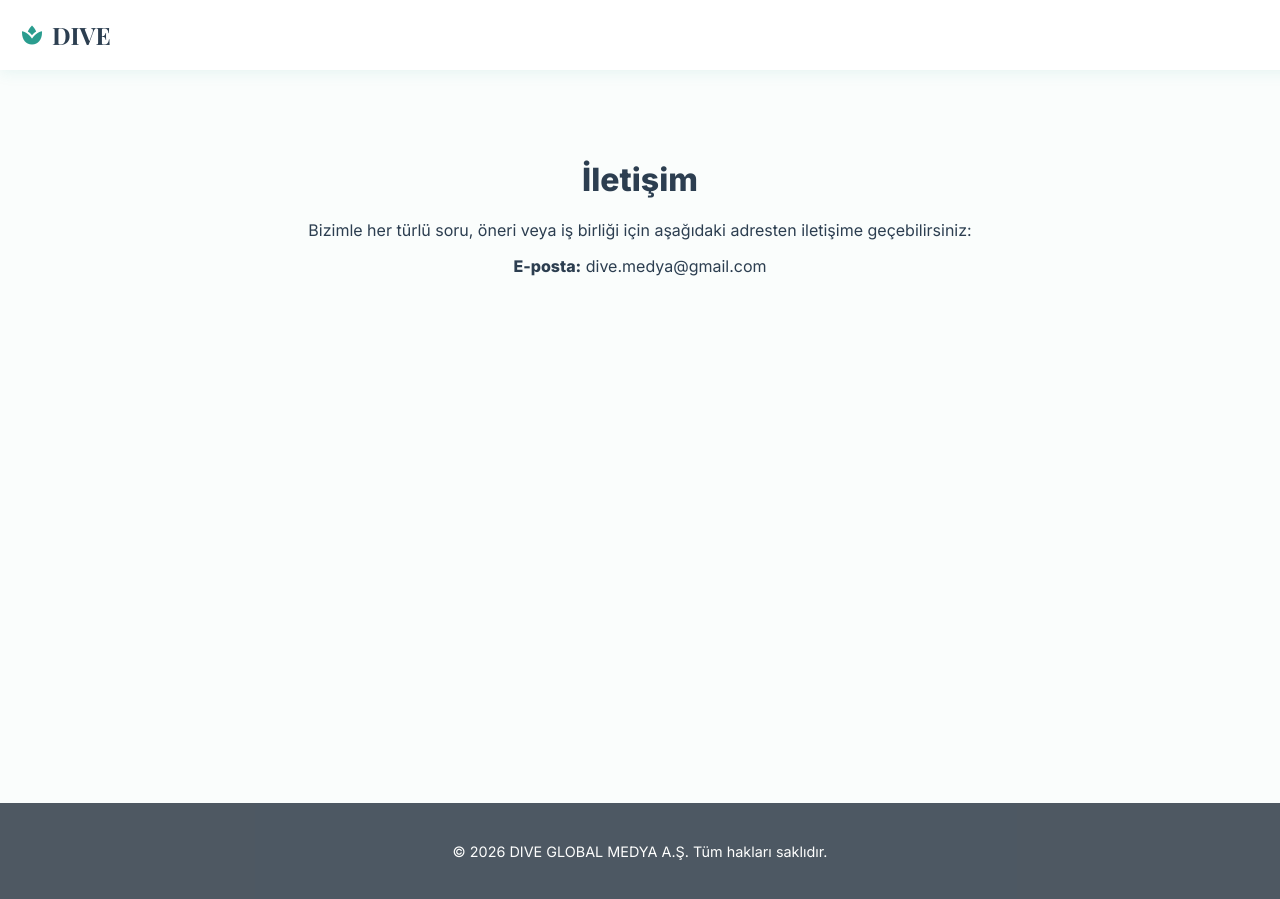
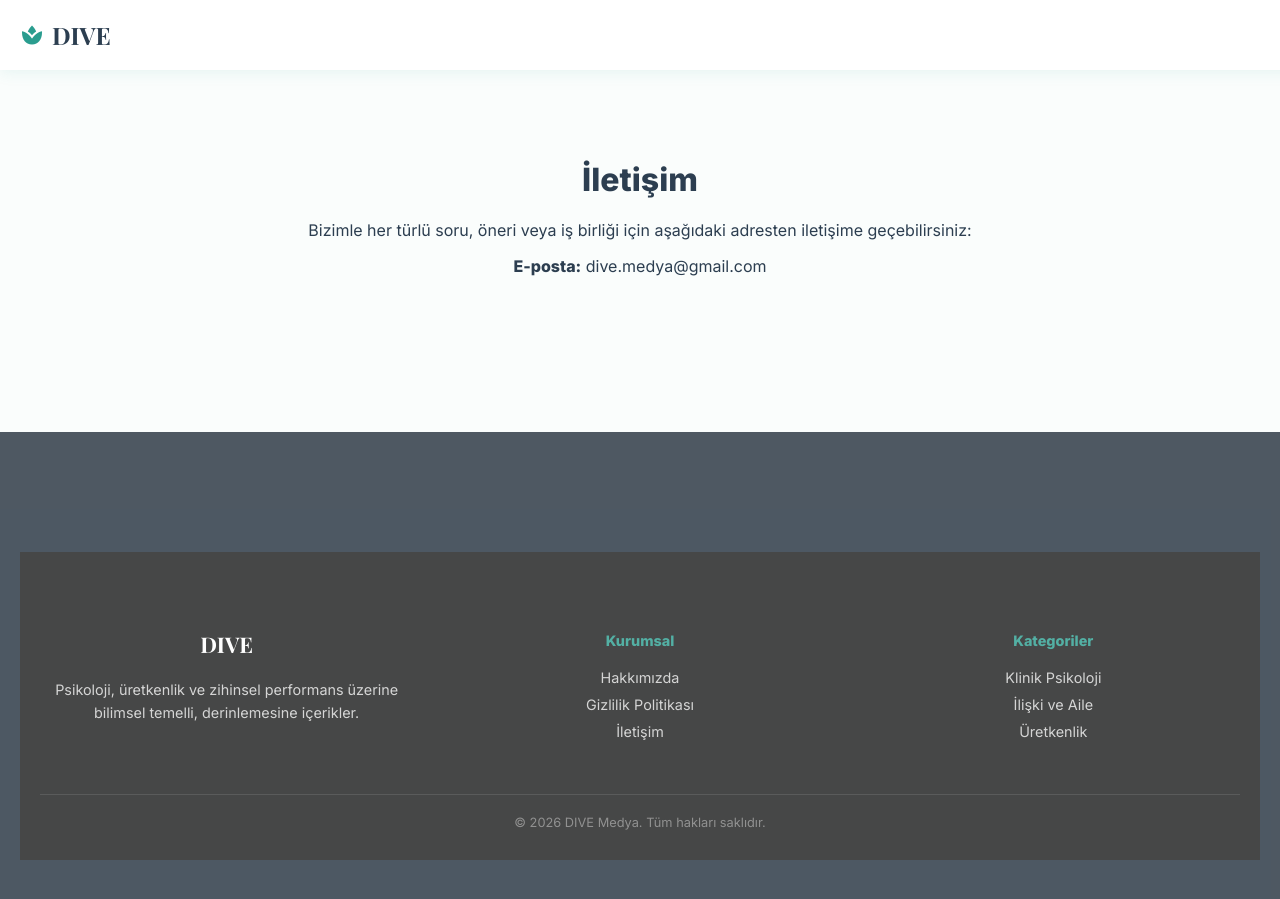
Before and after one commit to EKTHOLDING/dive, a Jekyll site: the page built from iletisim.md, in a window 1280 px wide. Built offline with Jekyll 4.4.1, drawn with Linux system fonts in a browser that asks for light colours; some web fonts are replaced; comment, search, counter and statistics services are not loaded.

Commit message:
Update default.html

```diff
--- a/_layouts/default.html
+++ b/_layouts/default.html
@@ -45,7 +45,37 @@
     </main>
 
     <footer class="footer">
-        © 2026 DIVE GLOBAL MEDYA A.Ş. Tüm hakları saklıdır.
+        <footer style="background: #1a1a1a; color: white; padding: 60px 20px 30px; margin-top: 80px;">
+    <div style="max-width: 1200px; margin: 0 auto; display: grid; grid-template-columns: repeat(auto-fit, minmax(250px, 1fr)); gap: 40px;">
+
+        <div>
+            <h2 style="font-family: 'Playfair Display', serif; margin-bottom: 20px;">DIVE</h2>
+            <p style="color: #ccc; font-size: 0.9rem; line-height: 1.6;">Psikoloji, üretkenlik ve zihinsel performans üzerine bilimsel temelli, derinlemesine içerikler.</p>
+        </div>
+
+        <div>
+            <h4 style="margin-bottom: 20px; color: var(--primary);">Kurumsal</h4>
+            <ul style="list-style: none; padding: 0;">
+                <li style="margin-bottom: 10px;"><a href="/hakkimizda" style="color: #ccc; text-decoration: none; font-size: 0.9rem;">Hakkımızda</a></li>
+                <li style="margin-bottom: 10px;"><a href="/gizlilik-politikasi" style="color: #ccc; text-decoration: none; font-size: 0.9rem;">Gizlilik Politikası</a></li>
+                <li style="margin-bottom: 10px;"><a href="/iletisim" style="color: #ccc; text-decoration: none; font-size: 0.9rem;">İletişim</a></li>
+            </ul>
+        </div>
+
+        <div>
+            <h4 style="margin-bottom: 20px; color: var(--primary);">Kategoriler</h4>
+            <ul style="list-style: none; padding: 0;">
+                <li style="margin-bottom: 10px;"><a href="/klinik-psikoloji" style="color: #ccc; text-decoration: none; font-size: 0.9rem;">Klinik Psikoloji</a></li>
+                <li style="margin-bottom: 10px;"><a href="/iliski-ve-aile" style="color: #ccc; text-decoration: none; font-size: 0.9rem;">İlişki ve Aile</a></li>
+                <li style="margin-bottom: 10px;"><a href="/uretkenlik" style="color: #ccc; text-decoration: none; font-size: 0.9rem;">Üretkenlik</a></li>
+            </ul>
+        </div>
+    </div>
+
+    <div style="max-width: 1200px; margin: 40px auto 0; padding-top: 20px; border-top: 1px solid #333; text-align: center; color: #777; font-size: 0.8rem;">
+        &copy; 2026 DIVE Medya. Tüm hakları saklıdır.
+    </div>
+</footer>
     </footer>
 
 </body>
```
